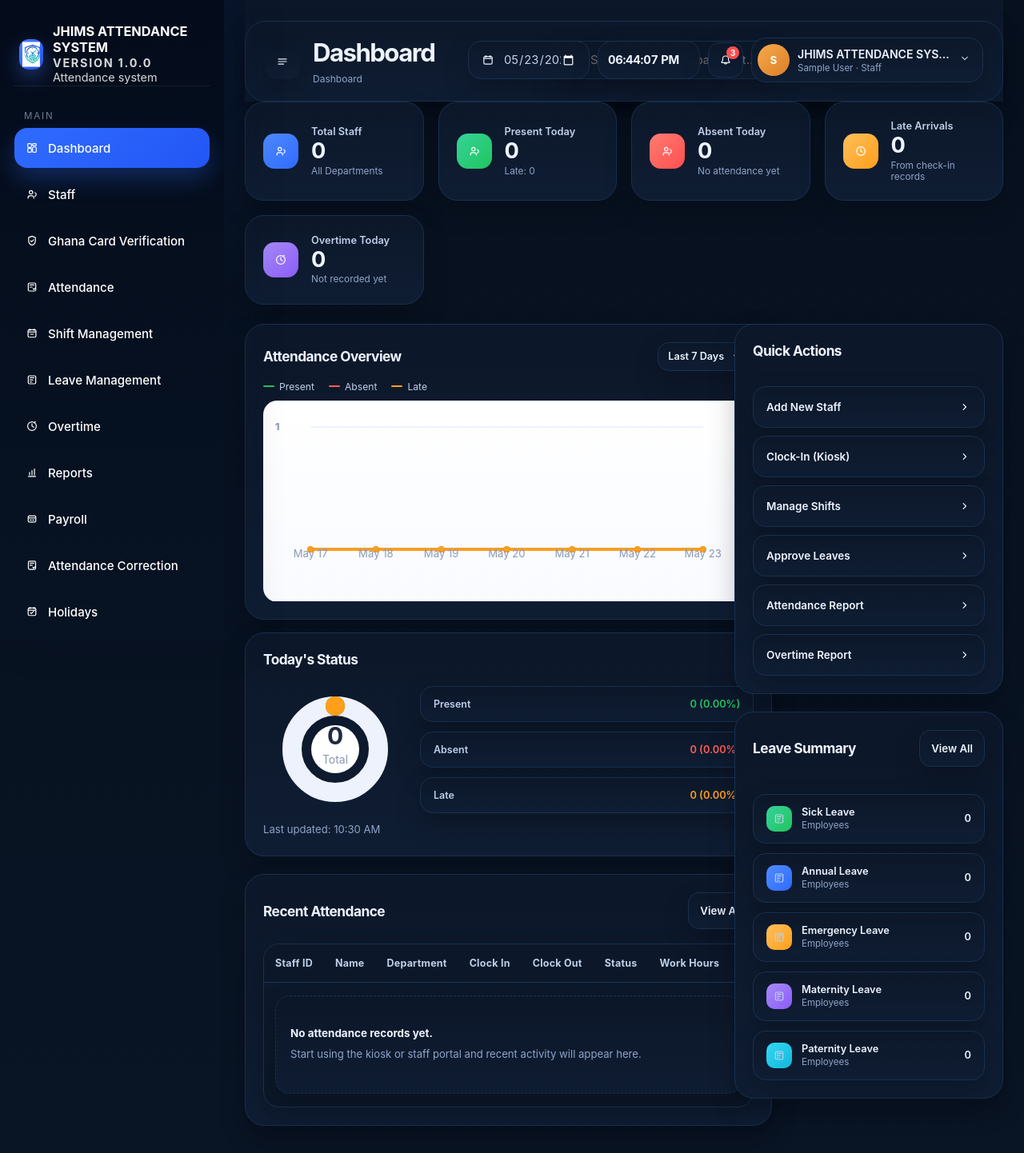
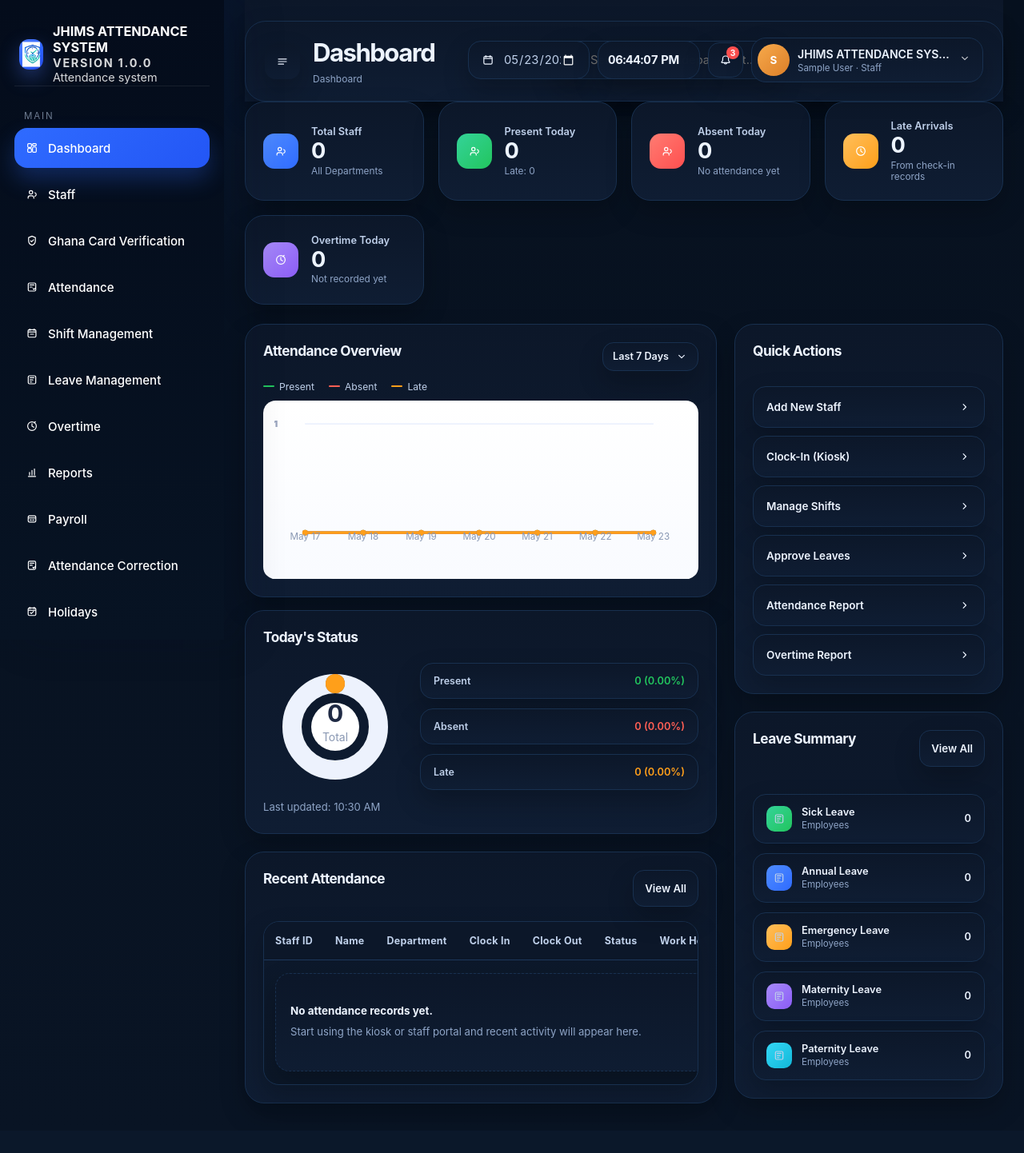
Before and after one commit to jacksmeg/attendance, a Flask app: page /admin/dashboard in a window 1280 px wide. Shown: the whole page at 80% size. After the commit the page ends 1393 px from the top, so only its background shows below. Run offline with Flask 3, Linux system fonts and the light colour scheme; the visitor is signed in with stand-in values (Sample User, id 1); data comes from the database, SQL or seed files in the repository; data that the repository does not hold is empty; some libraries are stand-ins or nearby versions.

Commit message:
Fix admin card layout overlap

```diff
--- a/attendance_app/static/admin_styles.css
+++ b/attendance_app/static/admin_styles.css
@@ -2709,6 +2709,7 @@ html[data-theme="dark"] .platform-backup-row {
 .admin-page-content {
     gap: 24px;
     padding: 0;
+    min-width: 0;
 }
 
 .admin-page-heading {
@@ -2791,6 +2792,7 @@ html[data-theme="dark"] .platform-backup-row {
 .admin-content-grid {
     grid-template-columns: minmax(0, 1fr) 336px;
     gap: 22px;
+    min-width: 0;
 }
 
 .admin-content-grid.wide-side {
@@ -2800,6 +2802,7 @@ html[data-theme="dark"] .platform-backup-row {
 .admin-main-stack,
 .admin-side-stack {
     gap: 22px;
+    min-width: 0;
 }
 
 .admin-stat-card,
@@ -2814,6 +2817,8 @@ html[data-theme="dark"] .platform-backup-row {
 .admin-right-detail-card {
     border-radius: 24px;
     padding: 22px;
+    min-width: 0;
+    max-width: 100%;
 }
 
 .admin-stat-card {
@@ -2825,6 +2830,9 @@ html[data-theme="dark"] .platform-backup-row {
 .admin-tab-row {
     gap: 16px;
     margin-bottom: 18px;
+    flex-wrap: wrap;
+    align-items: flex-start;
+    min-width: 0;
 }
 
 .admin-section-title h2,
@@ -2855,6 +2863,7 @@ html[data-theme="dark"] .platform-backup-row {
     border: 1px solid var(--admin-line);
     border-radius: 20px;
     background: linear-gradient(180deg, #ffffff, #fcfdff);
+    max-width: 100%;
 }
 
 .admin-table th,
@@ -2893,10 +2902,44 @@ html[data-theme="dark"] .platform-backup-row {
     border-radius: 16px;
     border: 1px solid var(--admin-line);
     background: linear-gradient(180deg, #ffffff, #f9fbff);
+    min-width: 0;
+    max-width: 100%;
 }
 
 .admin-quick-link {
     min-height: 52px;
+}
+
+.admin-content-grid > *,
+.admin-chart-grid > *,
+.admin-inline-grid-2 > *,
+.admin-form-grid > *,
+.admin-info-grid > *,
+.admin-stats-grid > *,
+.platform-org-meta-grid > *,
+.platform-org-license-grid > *,
+.platform-backup-controls > * {
+    min-width: 0;
+}
+
+.admin-chart-grid,
+.admin-inline-grid-2,
+.admin-form-grid,
+.admin-info-grid,
+.admin-stats-grid,
+.platform-org-meta-grid,
+.platform-org-license-grid,
+.platform-backup-controls {
+    min-width: 0;
+}
+
+.admin-summary-row strong,
+.admin-balance-row strong,
+.admin-request-detail-row span:last-child,
+.admin-top-users-row strong,
+.admin-profile-copy strong,
+.admin-profile-copy span {
+    overflow-wrap: anywhere;
 }
 
 .admin-form-grid {
```
